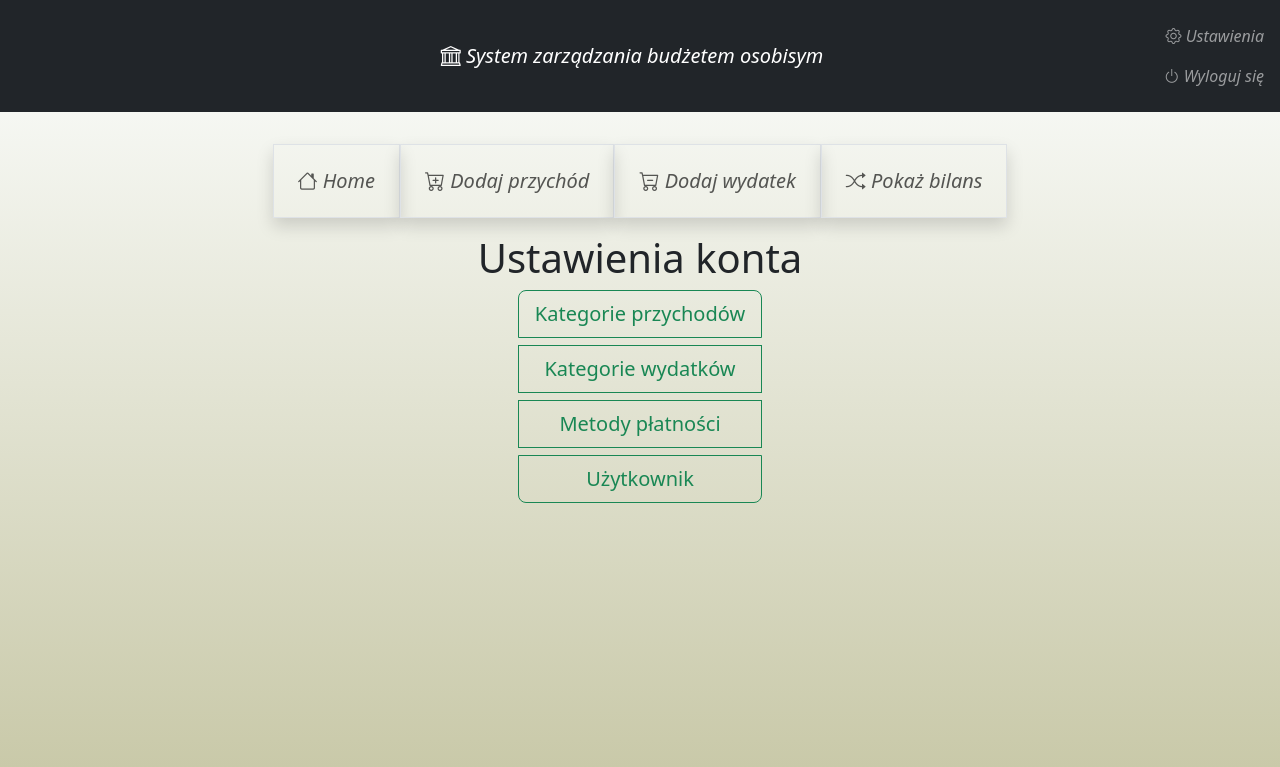
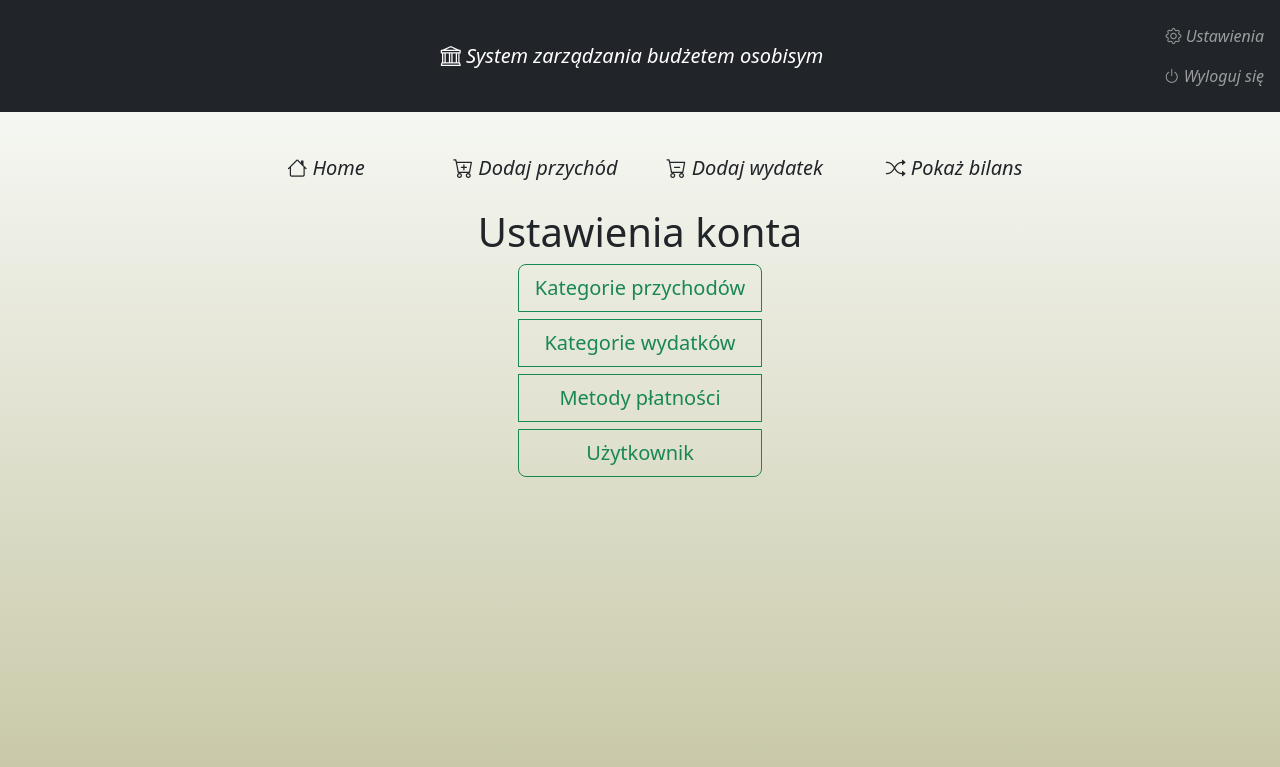
Before and after one commit to ad770/PersonalBudget_MVC, a PHP site: page /posts/profile/show in a window 1280 px wide. Shown: the top 767 px of the page. Run offline with PHP 8.4, Linux system fonts and the light colour scheme; the visitor is signed in with stand-in values (Sample User, id 1); tables that the repository leaves empty or names only in its code hold one stand-in row (values such as "Sample post"); some libraries are stand-ins or nearby versions.

Commit message:
Change theme

```diff
--- a/App/Views/Items/expenses.twig
+++ b/App/Views/Items/expenses.twig
@@ -15,7 +15,7 @@
 	{% endif %}
 	<h1 class="budgetPanelLabelArea justify-content-center row col-lg-8 my-2 p-2 mx-auto shadow rounded-4 text-dark bg-light">Dodaj wydatek</h1>
 
-	<div class="budgetPanelMainField justify-content-center row col-lg-8 my-2 p-2 mx-auto shadow rounded-4 text-dark bg-light">
+	<div class="budgetPanelMainField justify-content-center row col-lg-6 col-xl-4  my-2 p-2 mx-auto shadow rounded-4 text-dark bg-light">
 		<form action="/items/newExpense" method="POST">
 			<div class="row w-75 mx-auto my-2 mt-3">
 				<label for="expense_value">Wartość transakcji:</label>
--- a/App/Views/Items/incomes.twig
+++ b/App/Views/Items/incomes.twig
@@ -13,7 +13,7 @@
 		{% endif %}
 		<h1 class="budgetPanelLabelArea justify-content-center row col-lg-8 my-2 p-2 mx-auto shadow rounded-4 text-dark bg-light">Dodaj przychód</h1>
 
-		<div class="budgetPanelMainField justify-content-center row col-lg-8 my-2 p-2 mx-auto shadow rounded-4 text-dark bg-light">
+		<div class="budgetPanelMainField justify-content-center row col-lg-6 col-xl-4 my-2 p-2 mx-auto shadow rounded-4 text-dark bg-light">
 			<form action="/items/newIncome" method="POST">
 				<div class="row w-75 mx-auto my-2 mt-3">
 					<label for="income_value">Wartość przychodu:</label>
--- a/App/Views/base.html
+++ b/App/Views/base.html
@@ -33,7 +33,7 @@
         </div>
     </nav>
 
-    <div class="container p-4">
+    <div class="container-fluid p-4">
         {% block subnav %}{% endblock %}
         {% for message in flash_messages %}
         <div class="alert alert-{{ message.type }} col-12 text-center mx-auto">
--- a/App/Views/logged.html
+++ b/App/Views/logged.html
@@ -8,66 +8,25 @@
 {% endblock %}
 
 {% block subnav %}
-<nav class="navbar navbar-expand-lg w-75 mx-auto">
-    <div class="container-fluid">
-        <div class="collapse navbar-collapse justify-content-center" id="navbarNavDropdown">
-            <ul class="navbar-nav">
-                <li class="nav-item border shadow p-3 h5">
-                    <a class="nav-link" href="/home/index"><i class="bi bi-house">
-                            Home</i></a>
-                </li>
-                <li class="nav-item border shadow p-3 h5">
-                    <a class="nav-link" href="/items/incomes"><i class="bi bi-cart-plus"> Dodaj przychód</i></a>
-                </li>
-                <li class="nav-item border shadow p-3 h5">
-                    <a class="nav-link" href="/items/expenses"><i class="bi bi-cart-dash"> Dodaj wydatek</i></a>
-                </li>
-                <li class="nav-item border shadow p-3 h5">
-                    <a class="nav-link" href="/items/balance"><i class="bi bi-shuffle"> Pokaż bilans</i></a>
-                </li>
+<div class="row row-cols-1 row-cols-sm-4 navigation-bar text-center justify-content-center h5">
+    <div class="col col-sm-3 col-lg-2 col-sm-12 p-1">
+        <a href="/home/index" class="nav-link p-3 rounded-4"><i class="bi bi-house"> Home</i></a>
+    </div>
+    <div class="col col-sm-3 col-lg-2 col-sm-12 p-1">
+        <a href="/items/incomes" class="nav-link p-3 rounded-4"><i class="bi bi-cart-plus"> Dodaj
+                przychód</i></a>
+    </div>
+    <div class="col col-sm-3 col-lg-2 col-sm-12 p-1">
+        <a href="/items/expenses" class="nav-link p-3 rounded-4"><i class="bi bi-cart-dash"> Dodaj
+                wydatek</i></a>
+    </div>
+    <div class="col col-sm-3 col-lg-2 col-sm-12 p-1">
+        <a href="/items/balance" class="nav-link p-3 rounded-4"><i class="bi bi-shuffle"> Pokaż
+                bilans</i></a>
+    </div>
+</div>
+{% endblock %}
 
-            </ul>
-        </div>
-    </div>
-</nav>
-
-<!-- <nav class="navi w-75 h5 justify-content-center mx-auto">
-    <ul class="navbar-navi list-group list-group-horizontal justify-content-center">
-        <li class="list-group-item border p-3 shadow">
-            <a class="nav-link" href="/home/index"><i class="bi bi-house"> Home</i></a>
-        </li>
-        <li class="list-group-item border p-3 shadow">
-            <a class="nav-link " href="/items/incomes"><i class="bi bi-cart-plus"> Dodaj przychód</i></a>
-        </li>
-        <li class="list-group-item border p-3 shadow">
-            <a class="nav-link " href="/items/expenses"><i class="bi bi-cart-dash"> Dodaj wydatek</i></a>
-        </li>
-        <li class="list-group-item border p-3 shadow">
-            <a class="nav-link " href="/items/balance"><i class="bi bi-shuffle"> Pokaż bilans</i></a>
-        </li>
-    </ul>
-</nav> -->
-
-
-<!-- <div class="nav-item">
-    <div class="row">
-        <div class="col-10 col-sm-10 col-md-8 col-lg-7 mx-auto">
-            <ul class="nav nav-tabs nav-justified text-center">
-                <li class="nav-item">
-                    <a class="nav-link" aria-current="page" href="/home/index"><i class="bi bi-house"> Home</i></a>
-                </li>
-                <li class="nav-item">
-                    <a class="nav-link" href="/items/incomes"><i class="bi bi-cart-plus"> Dodaj przychód</i></a>
-                </li>
-                <li class="nav-item">
-                    <a class="nav-link" href="/items/expenses"><i class="bi bi-cart-dash"> Dodaj wydatek</i></a>
-                </li>
-                <li class="nav-item">
-                    <a class="nav-link" href="/items/balance"><i class="bi bi-shuffle"> Pokaż bilans</i></a>
-                </li>
-            </ul>
-        </div>
-    </div>
-</div> -->
-
+{% block footer %}
+<script src="/js/navbar.js"></script>
 {% endblock %}
--- a/public/css/styles.css
+++ b/public/css/styles.css
@@ -6,8 +6,7 @@ body {
 }
 
 .active {
-    background-color: #cfccc0;
-    color: green;
+    background-color: #2057ec9f;
 }
 
 textarea {
@@ -60,6 +59,11 @@ textarea {
     background-color: rgba(87, 41, 3, 0.5);
 }
 
+div.nav-item:hover {
+    color: rgb(255, 255, 255);
+    background-color: rgba(87, 41, 3, 0.5);
+}
+
 .buttons>button:hover {
     color: rgb(255, 255, 255);
     background-color: rgba(13, 87, 3, 0.822);
--- /dev/null
+++ b/public/js/navbar.js
@@ -0,0 +1,6 @@
+const currentLocation = location.pathname;
+const menuItem = document.querySelectorAll('a').forEach(link => {
+    if (link.href.includes(`${currentLocation}`)) {
+        link.classList.add('active');
+    }
+})
```
